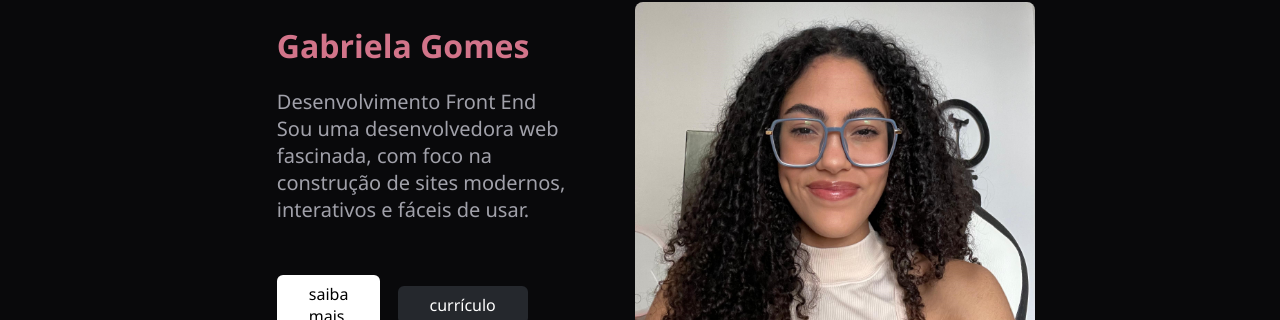
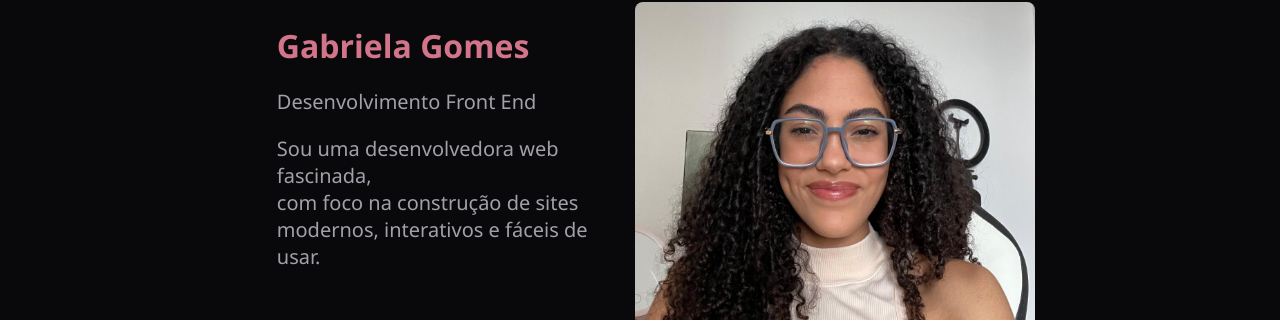
Before and after one commit to gabimezze/My-Portfolio, a React (Vite) app in the folder my-portfolio/: page / in a window 1280 px wide. Shown: the part 252-572 px from the top of the page. Built offline with nearby package versions, Linux system fonts and the light colour scheme.

Commit message:
update links header/ main

```diff
--- a/my-portfolio/src/components/Header/HomeHeader.tsx
+++ b/my-portfolio/src/components/Header/HomeHeader.tsx
@@ -7,11 +7,11 @@ export default function HomeHeader() {
             <img src={Logo} alt="logo-mezze" />
             <nav>
                 <ul>
-                    <li className="link"><a className='active' href="/"></a>Home</li>
-                    <li className="link"><a href="/sobre"></a>Sobre mim</li>
-                    <li className="link"><a href="/projetos"></a>Projetos</li>
+                    <li><a className='active' href="/"></a>Home</li>
+                    <li><a href="/sobre"></a>Sobre mim</li>
+                    <li><a href="/projetos"></a>Projetos</li>
                 </ul>
             </nav>
         </header>
-    )
-}
+    );
+};
--- a/my-portfolio/src/components/Main/HomeMain.tsx
+++ b/my-portfolio/src/components/Main/HomeMain.tsx
@@ -9,12 +9,11 @@ export default function MainContent() {
         </div>
         <div className='card-content'>
         <h1>Gabriela Gomes</h1>
-        <p>Desenvolvimento Front End <br />
-        Sou uma desenvolvedora web fascinada, com foco na <br /> construção de sites modernos, interativos e fáceis de usar.
-        </p>
+        <h2>Desenvolvimento Front End </h2>
+        <p>Sou uma desenvolvedora web fascinada, <br /> com foco na construção de sites modernos, interativos e fáceis de usar.</p>
         <div className='bnt-container'>
             <a href='/sobre' className="sb">saiba mais</a>
-            <a href='' className="bntc">currículo</a>
+            <a href='/src/pdf/curriculoGabriela.pdf' className="bntc">currículo</a>
             </div>
         </div>
     </div>
```
